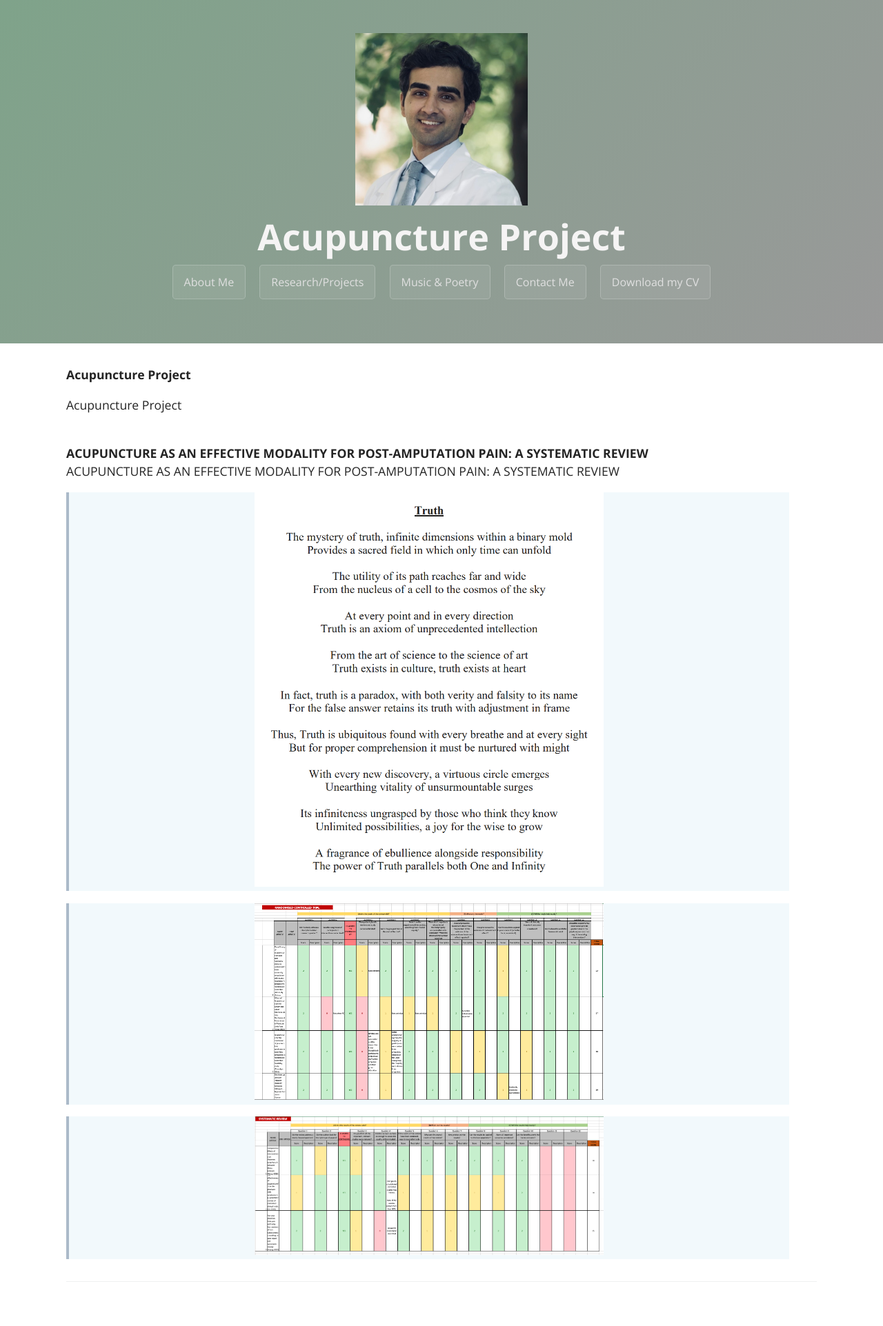
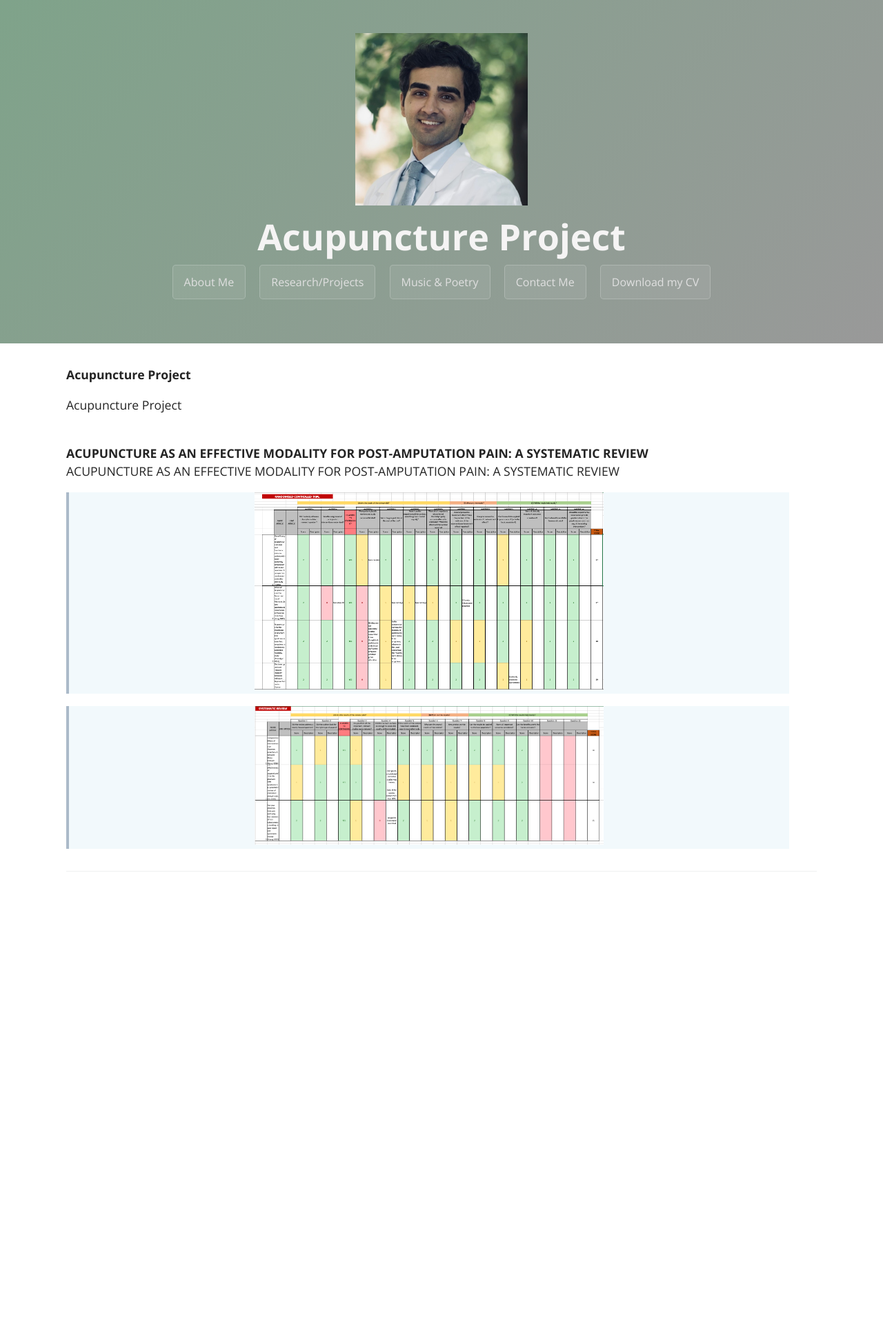
Before and after one commit to EyeCanDoIt/EyeCanDoIt.github.io, a Jekyll site: the page built from Acupuncture.md, in a window 1280 px wide. Shown: the whole page at 69% size. Built offline with Jekyll 4.4.1, drawn with Linux system fonts in a browser that asks for light colours; the repository's description, which GitHub fills in, is left out; after the commit the page ends 1328 px from its top, so only the background shows below that.

Commit message:
Update Acupuncture.md

```diff
--- a/Acupuncture.md
+++ b/Acupuncture.md
@@ -13,9 +13,6 @@ Acupuncture Project
 <br>
 ACUPUNCTURE AS AN EFFECTIVE MODALITY FOR POST-AMPUTATION PAIN: A SYSTEMATIC REVIEW
 
-
-><center><img src="https://EyeCanDoIt.github.io/Images/Truth.png" alt=" " width="50%" height="50%"></center>
-
 ><center><img src="https://EyeCanDoIt.github.io/Images/RCTCASPimg.png" alt=" " width="50%" height="50%"></center>
 
 ><center><img src="https://EyeCanDoIt.github.io/Images/systematicreviewCASPimage.png" alt=" " width="50%" height="50%"></center>
```
